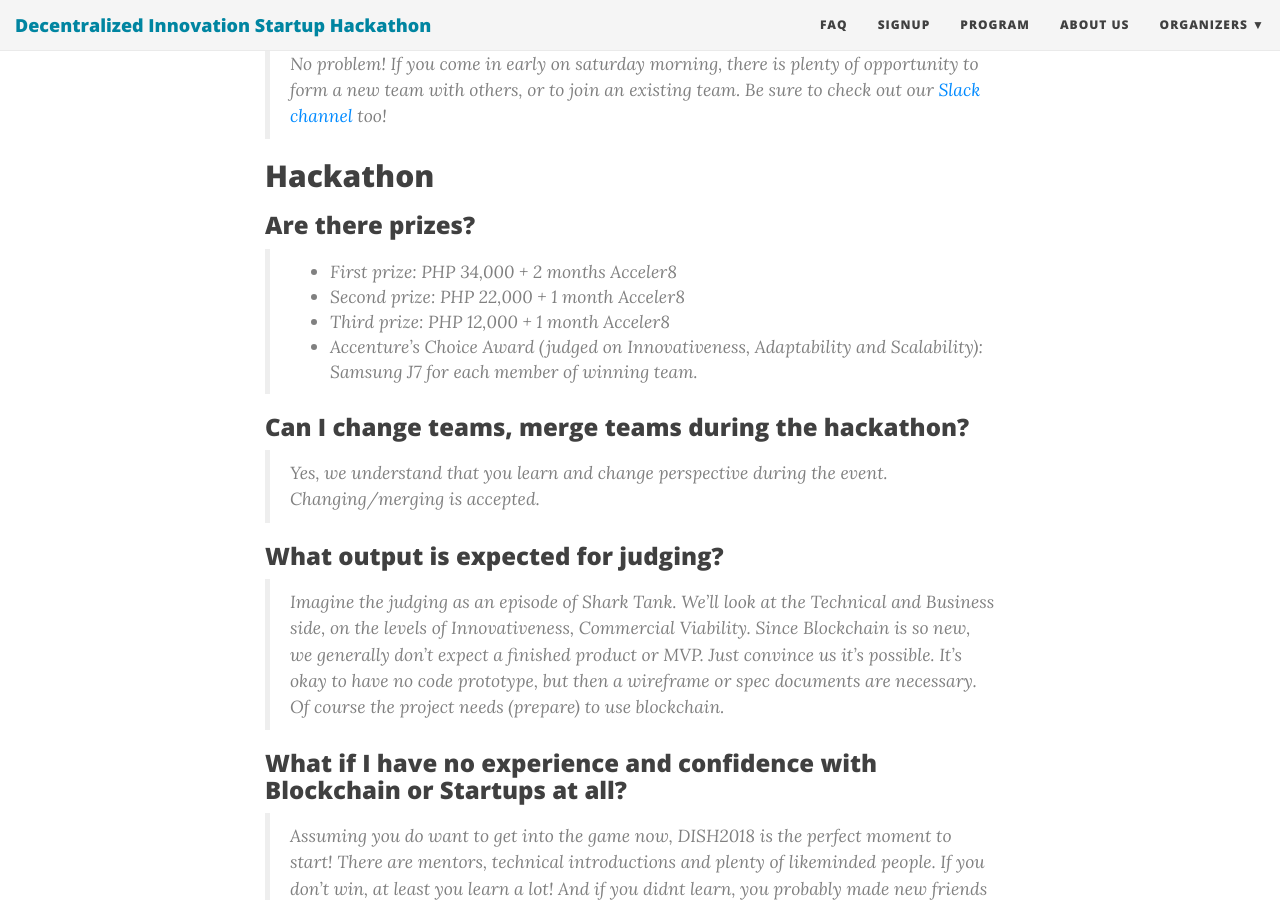
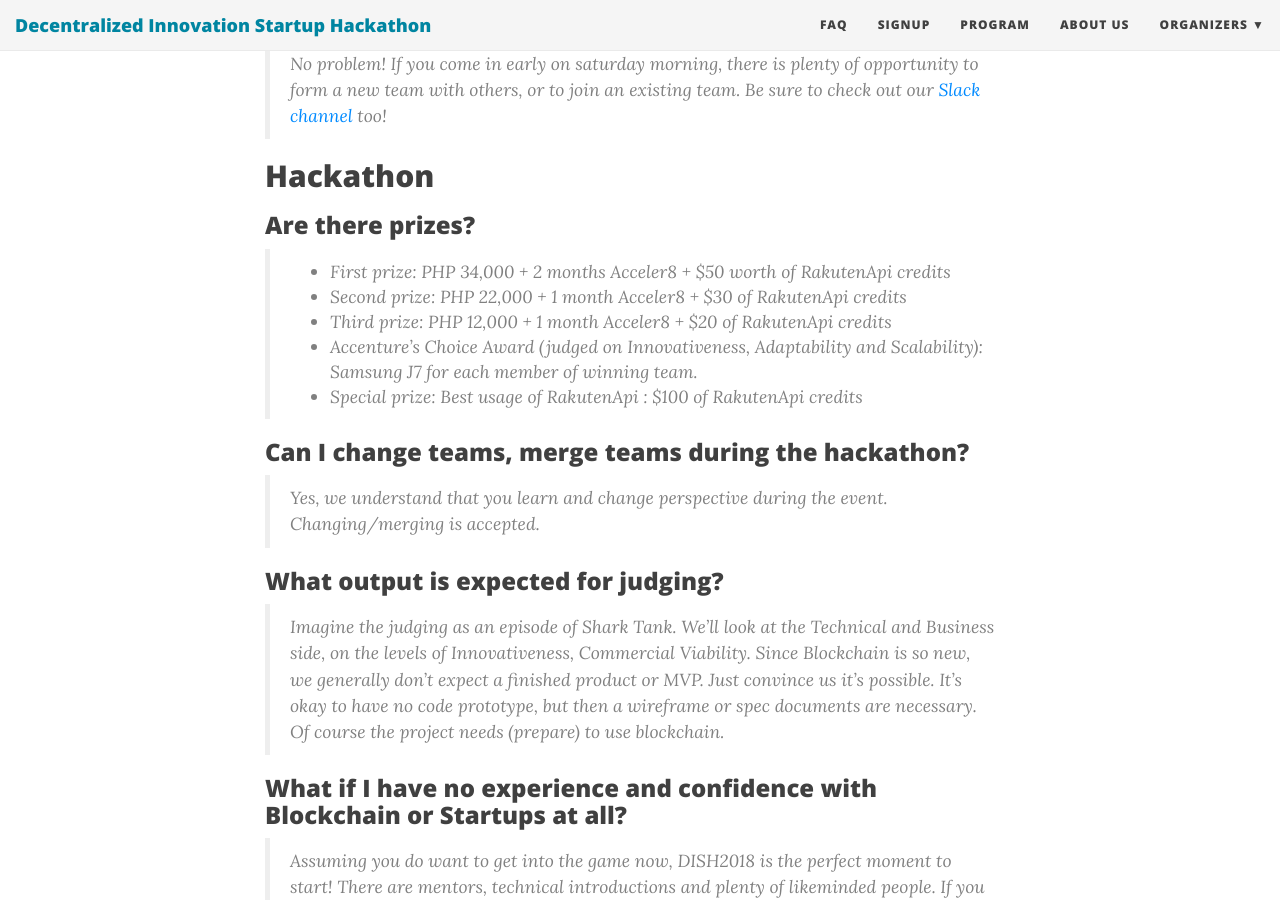
Before and after one commit to dish-event/dish-event, a Jekyll site: the page built from faq.md, in a window 1280 px wide and 900 px high, scrolled down 836 px. Built offline with Jekyll 4.4.1, drawn with Linux system fonts in a browser that asks for light colours; nearby versions of some CDN libraries.

Commit message:
Change prizes, remove pre-event

```diff
--- a/faq.md
+++ b/faq.md
@@ -20,10 +20,11 @@ subtitle: What you really wanted to know
 
 ## Hackathon
 ### Are there prizes?
-> - First prize: PHP 34,000 + 2 months Acceler8
-> - Second prize: PHP 22,000 + 1 month Acceler8
-> - Third prize: PHP 12,000 + 1 month Acceler8
+> - First prize: PHP 34,000 + 2 months Acceler8 + $50 worth of RakutenApi credits
+> - Second prize: PHP 22,000 + 1 month Acceler8 + $30 of RakutenApi credits
+> - Third prize: PHP 12,000 + 1 month Acceler8 + $20 of RakutenApi credits
 > - Accenture's Choice Award (judged on Innovativeness, Adaptability and Scalability): Samsung J7 for each member of winning team.
+> - Special prize: Best usage of RakutenApi : $100 of RakutenApi credits
 
 ### Can I change teams, merge teams during the hackathon?
 >Yes, we understand that you learn and change perspective during the event. Changing/merging is accepted.
```
Also changed, not shown: index.md (+0 -4 lines).
